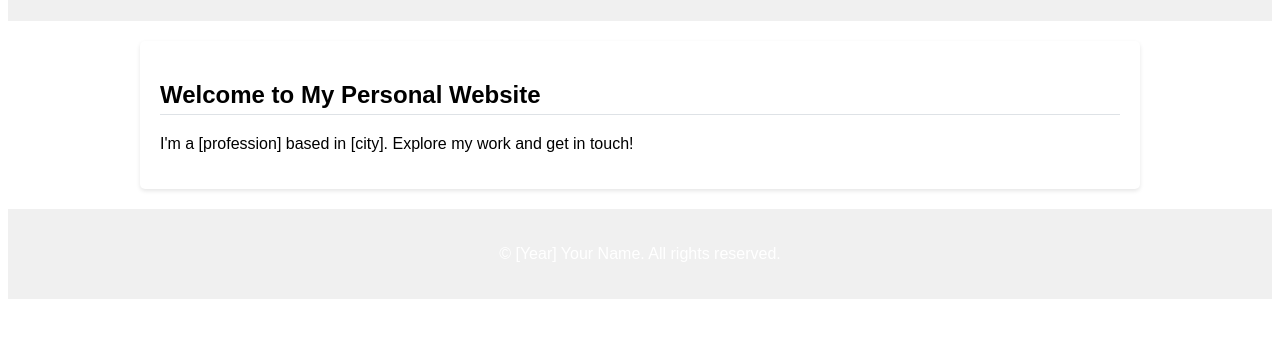
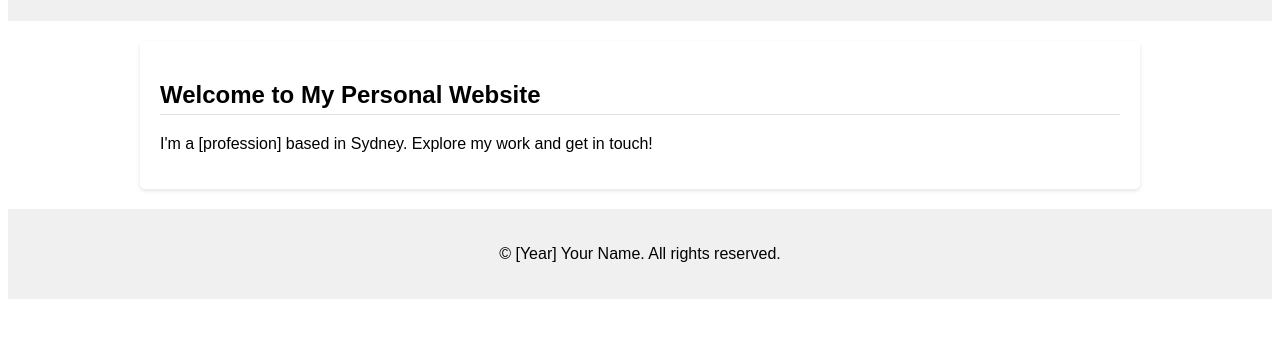
Before and after one commit to fuzheng1998/fuzheng1998.github.io, a plain HTML site: page index.html in a window 1280 px wide. Shown: the part 107-444 px from the top of the page. Drawn offline with Linux system fonts and the light colour scheme.

Commit message:
adjust footer color and add email addr

```diff
--- a/index.html
+++ b/index.html
@@ -86,8 +86,8 @@
       }
       /* Footer */
       footer {
-        background-color: #343a40;
-        color: #ffffff;
+        background-color: #f0f0f0;
+        color: #000;
         padding: 20px;
         text-align: center;
       }
@@ -100,7 +100,7 @@
     <div class="loading-bar">
       <div class="bar">
         <div class="progress"></div>
-        loading...
+        <div>loading...</div>
       </div>
     </div>
     <main>
@@ -117,7 +117,7 @@
       <section id="home">
         <h2>Welcome to My Personal Website</h2>
         <p>
-          I'm a [profession] based in [city]. Explore my work and get in touch!
+          I'm a [profession] based in Sydney. Explore my work and get in touch!
         </p>
       </section>
 
@@ -141,13 +141,11 @@
         <p>Get in touch with me:</p>
         <p>
           Email:
-          <a href="mailto:youremail@example.com">youremail@example.com</a>
+          <a href="mailto:snowden.zheng.fu@outlook.com">snowden.zheng.fu@outlook.com</a>
         </p>
       </section>
 
-      <footer
-        style="background-color: #f0f0f0; padding: 20px; text-align: center"
-      >
+      <footer>
         <p>&copy; [Year] Your Name. All rights reserved.</p>
       </footer>
     </main>
```
